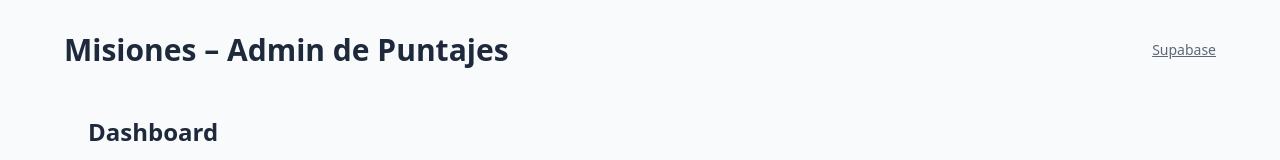
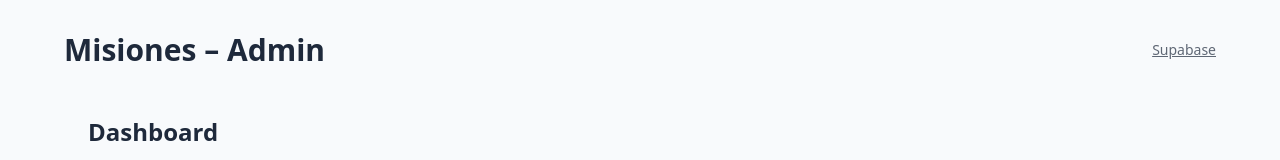
Before and after one commit to ivanhoberuk-ux/mfswebasis, a React (Vite) app: page /dashboard in a window 1280 px wide. Shown: the top 160 px of the page. Built offline with nearby package versions, Linux system fonts and the light colour scheme; no server answers.

Commit message:
Fix rutas a components + tipos Vite para import.meta.env

```diff
--- a/src/App.tsx
+++ b/src/App.tsx
@@ -1,18 +1,20 @@
 import { BrowserRouter, Routes, Route, Navigate } from "react-router-dom";
+import AdminHome from "./components/AdminHome";
 import AdminPuntajes from "./components/AdminPuntajes";
+import AdminRanking from "./components/AdminRanking";
+import Dashboard from "./components/Dashboard";
+import Historial from "./components/Historial";
+import Importar from "./components/Importar";
+import QrScanner from "./components/QrScanner";
+import ReporteMisionero from "./components/ReporteMisionero";
 import Reuniones from "./components/Reuniones";
-import Dashboard from "./components/Dashboard";
-// Si no existe aún, creamos un placeholder de ReporteMisionero en /src/pages
-import ReporteMisionero from "./pages/ReporteMisionero";
 
 export default function App() {
   return (
     <BrowserRouter>
       <div className="min-h-screen p-4 md:p-8">
         <header className="max-w-6xl mx-auto mb-6 flex items-center justify-between">
-          <h1 className="text-2xl md:text-3xl font-bold">
-            Misiones – Admin de Puntajes
-          </h1>
+          <h1 className="text-2xl md:text-3xl font-bold">Misiones – Admin</h1>
           <a
             href="https://supabase.com"
             target="_blank"
@@ -30,6 +32,11 @@ export default function App() {
             <Route path="/reuniones" element={<Reuniones />} />
             <Route path="/reporte" element={<ReporteMisionero />} />
             <Route path="/puntajes" element={<AdminPuntajes />} />
+            <Route path="/ranking" element={<AdminRanking />} />
+            <Route path="/historial" element={<Historial />} />
+            <Route path="/importar" element={<Importar />} />
+            <Route path="/qr" element={<QrScanner />} />
+            <Route path="/home" element={<AdminHome />} />
             <Route path="*" element={<div>404 - Página no encontrada</div>} />
           </Routes>
         </main>
--- a/tsconfig.json
+++ b/tsconfig.json
@@ -13,10 +13,8 @@
     "strict": true,
     "esModuleInterop": true,
     "baseUrl": ".",
-    "paths": {
-      "@/*": ["src/*"]
-    },
-    "types": ["vite/client"]
+    "paths": { "@/*": ["src/*"]},
+    "types": ["vite/client"],
   },
   "include": ["src"]
 }
```
